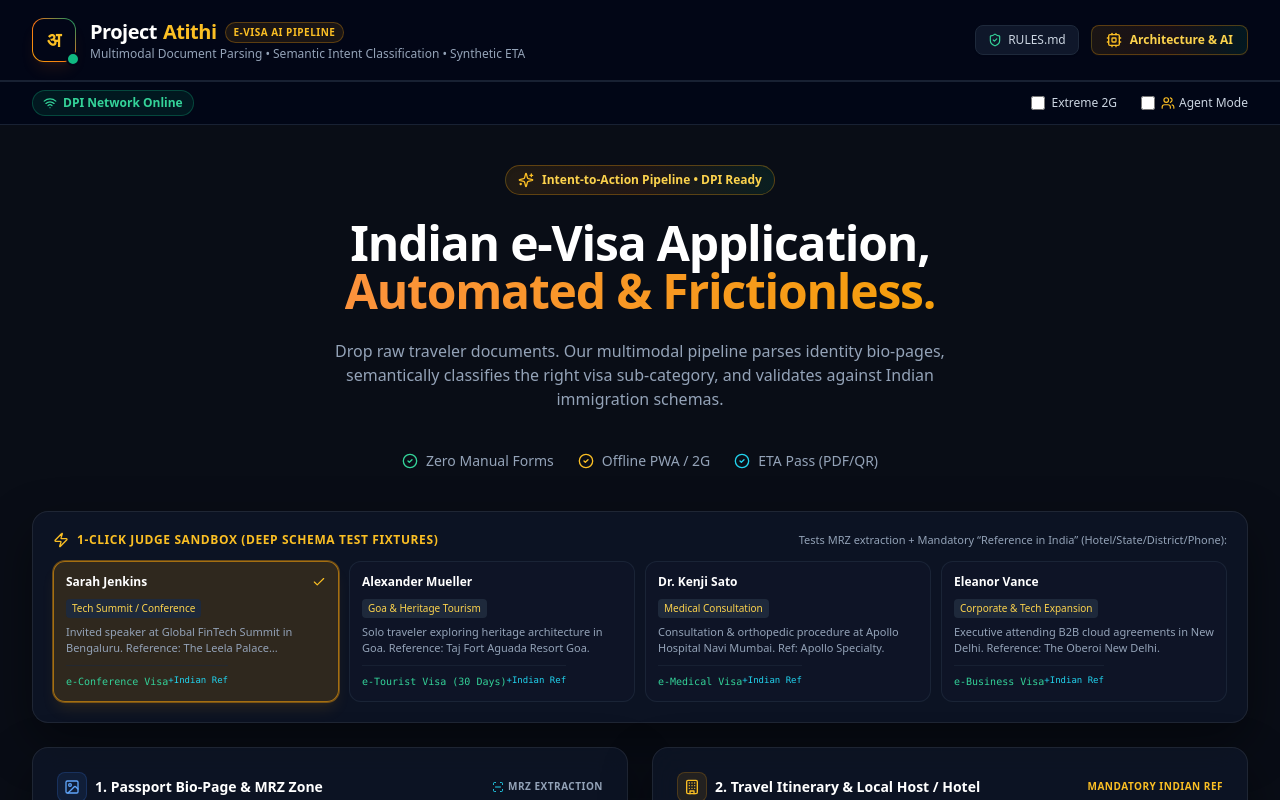
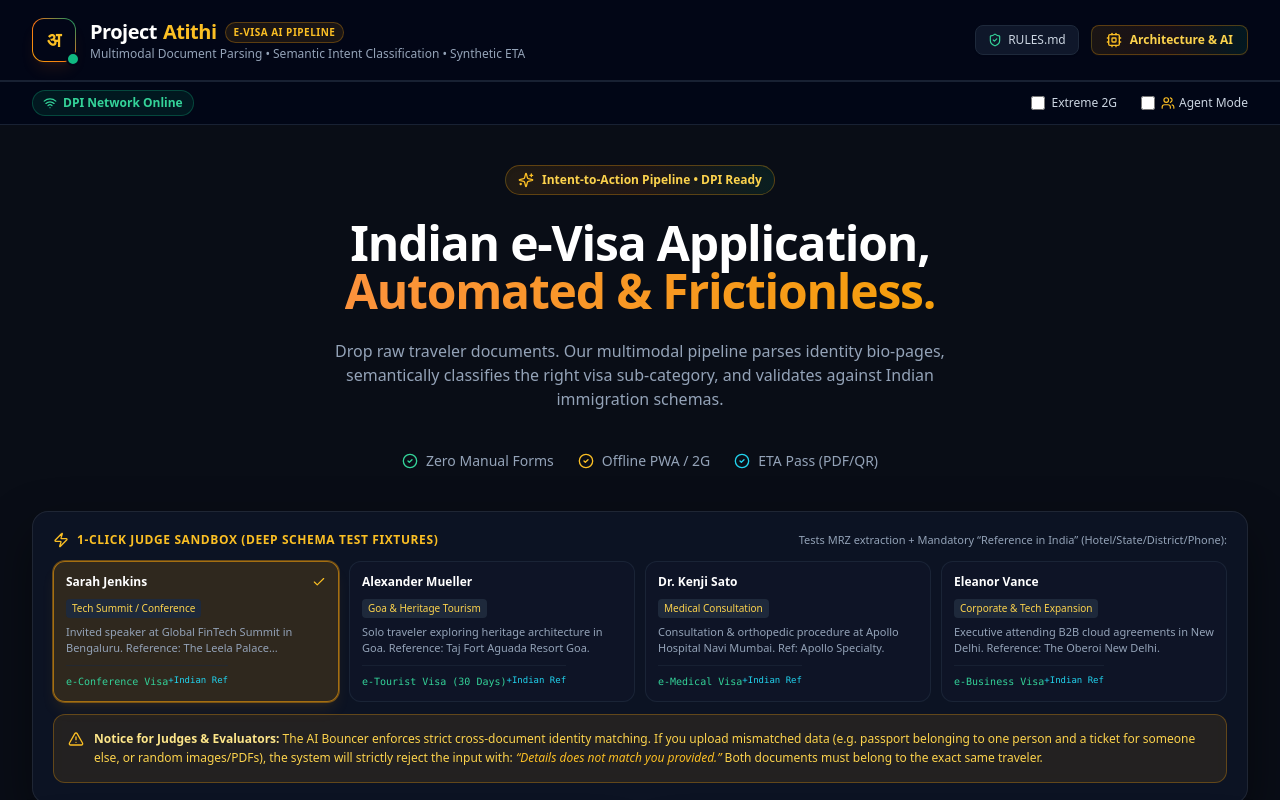
Before and after one commit to yashwanth0630-ui/Project-Atithi-e-Visa-AI-Pipeline, a Next.js app: page / in a window 1280 px wide. Shown: the top 800 px of the page. Built offline with nearby package versions, Linux system fonts and the light colour scheme.

Commit message:
Add explicit Judge and Evaluator notices for cross-document mismatch rejection

```diff
--- a/src/components/DocumentUploader.tsx
+++ b/src/components/DocumentUploader.tsx
@@ -234,6 +234,14 @@ export const DocumentUploader: React.FC<DocumentUploaderProps> = ({
               </button>
             );
           })}
+        </div>
+
+        {/* Evaluator / Judge Guardrail Note */}
+        <div className="p-3.5 rounded-xl bg-amber-500/10 border border-amber-500/30 text-amber-300 text-xs flex items-start space-x-2.5">
+          <AlertTriangle className="w-4 h-4 text-amber-400 shrink-0 mt-0.5" />
+          <div className="leading-relaxed">
+            <strong className="text-amber-200">Notice for Judges & Evaluators:</strong> The AI Bouncer enforces strict cross-document identity matching. If you upload mismatched data (e.g. passport belonging to one person and a ticket for someone else, or random images/PDFs), the system will strictly reject the input with: <em className="text-amber-400 font-medium">&ldquo;Details does not match you provided.&rdquo;</em> Both documents must belong to the exact same traveler.
+          </div>
         </div>
       </div>
 
--- a/src/components/Header.tsx
+++ b/src/components/Header.tsx
@@ -111,6 +111,15 @@ export const Header: React.FC<HeaderProps> = ({ onOpenArchitecture }) => {
                   Evaluators can test end-to-end with preloaded verified synthetic test fixtures without needing an OpenAI API key or registration.
                 </p>
               </div>
+
+              <div className="p-3 rounded-xl bg-slate-950/70 border border-slate-800/80">
+                <h4 className="font-semibold text-rose-400 mb-1 flex items-center">
+                  <ShieldCheck className="w-3.5 h-3.5 mr-1.5" /> 4. Strict Identity & Mismatch Rejection Guardrail
+                </h4>
+                <p className="text-slate-400 leading-relaxed">
+                  The AI Bouncer requires uploaded passport and travel itinerary files to belong to the exact same traveler. Mismatched or unverified random files are rejected with: <em>&ldquo;Details does not match you provided.&rdquo;</em>
+                </p>
+              </div>
             </div>
 
             <div className="pt-2 flex justify-end">
```
